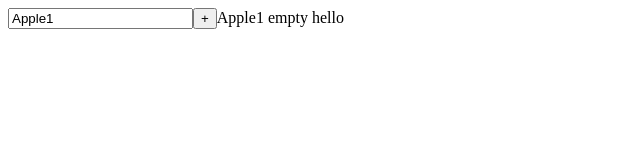
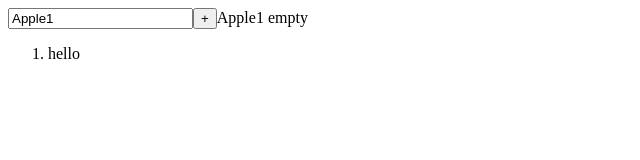
Before and after one commit to priyasingh55/react_hooks, a React (Create React App) app: page / in a window 1280 px wide. Shown: the top 160 px of the page, without its empty margins (0-640 px from the left). Built offline with nearby package versions, Linux system fonts and the light colour scheme.

Commit message:
1 file modified

```diff
--- a/src/samples/Todo _app.tsx
+++ b/src/samples/Todo _app.tsx
@@ -20,7 +20,7 @@ export default function Todo_app(){
       &nbsp;
       {lastname}
       &nbsp;
-      {list}
+      {<ol>{list.map(element=><li>{element}</li>)}</ol>}
 
     </div>
   )
```
